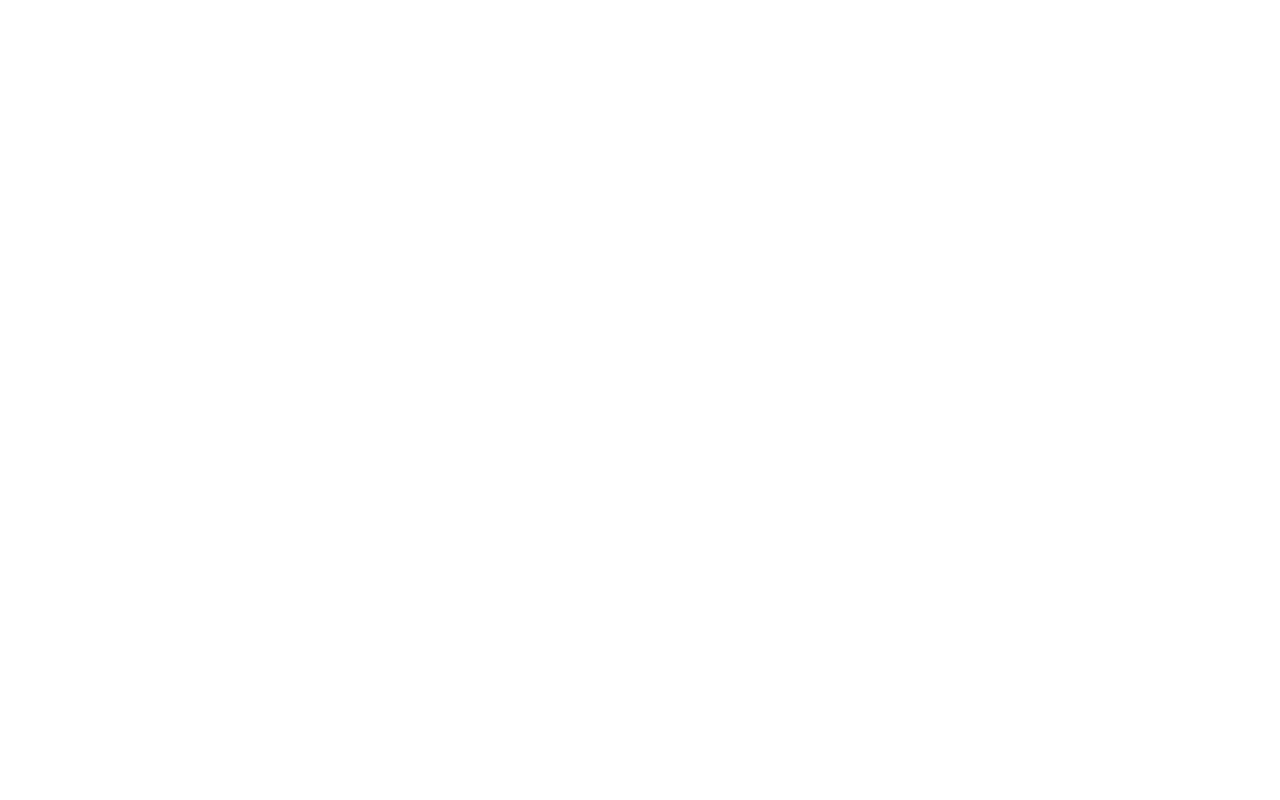
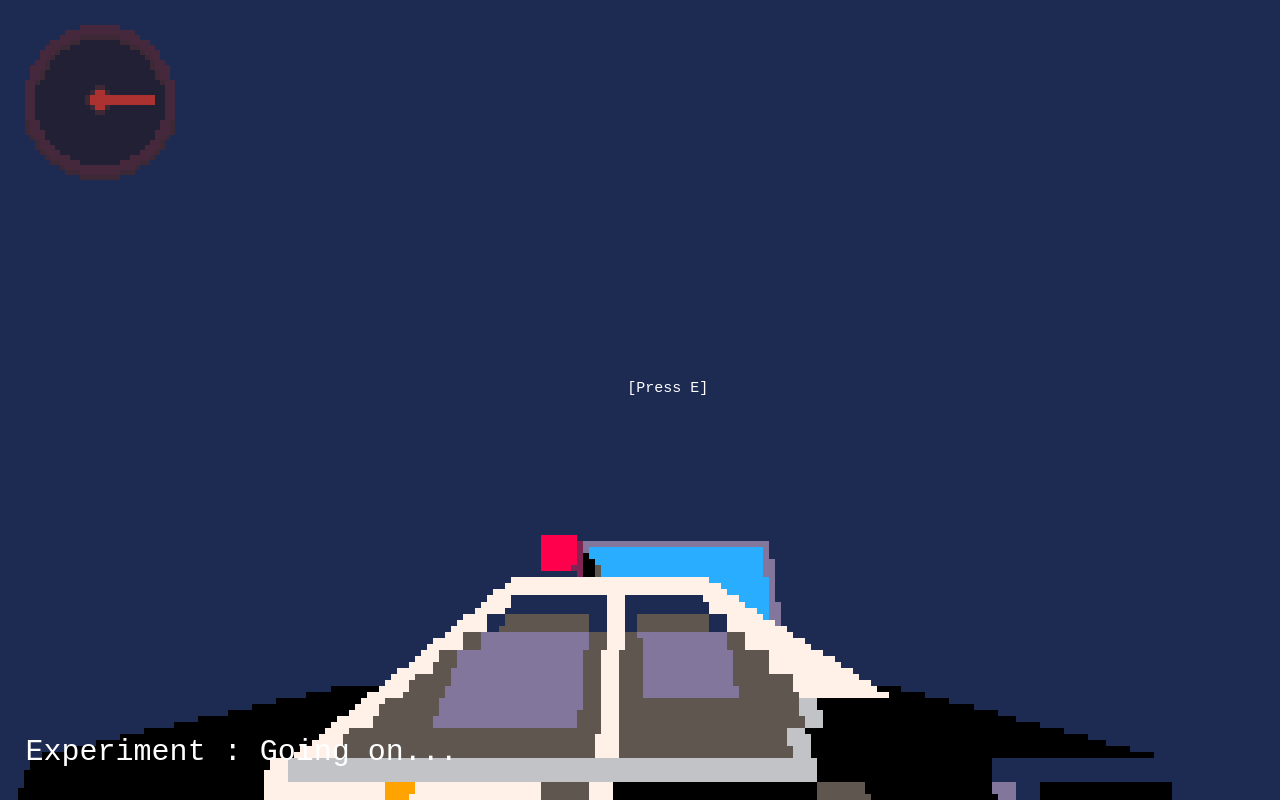
Before and after one commit to mlhoutel/Pico, a plain HTML site: page docs/index.html in a window 1280 px wide. Drawn offline with Linux system fonts and the light colour scheme; animation ran at ten frames a second.

Commit message:
animation

```diff
--- a/docs/src/draw.js
+++ b/docs/src/draw.js
@@ -1,22 +1,38 @@
 import vec3 from './maths.js'
 
 class Sprite {
-  constructor(name, src, pos, abs = false, size, index = 0) {
+  constructor(name, src, pos, pos_abs = false, size = new vec3(1, 1, 1), size_abs = true, num_frame = 1, index = 0) {
     this.name = name
     this.img = new Image()
     this.img.src = src
-    this.abs = abs
     this.pos = pos
+    this.pos_abs = pos_abs
     this.size = size
+    this.size_abs = size_abs
+    this.num_frame = num_frame
     this.index = index
   }
 
   draw(stage, ctx) {
-    if (this.abs) {
-      ctx.drawImage(this.img, stage.width * this.pos.x, stage.height * this.pos.y)
-    } else {
-      ctx.drawImage(this.img, this.pos.x, this.pos.y)
+    let pos_x = this.pos.x
+    let pos_y = this.pos.y
+    let size_x = this.size.x
+    let size_y = this.size.y
+
+    let frame_width = this.img.width / this.num_frame
+    let frame_height = this.img.height
+
+    if (this.pos_abs) {
+      pos_x *= stage.width
+      pos_y *= stage.height
     }
+
+    if (this.size_abs) {
+      size_x *= frame_width
+      size_y *= frame_height
+    }
+
+    ctx.drawImage(this.img, frame_width * this.index, 0, frame_width, frame_height, pos_x, pos_y, size_x, size_y)
   }
 }
 
@@ -34,11 +50,15 @@ class Text {
   draw(stage, ctx) {
     ctx.font = `${this.size}px Courier New`
     ctx.fillStyle = this.color
+    let pos_x = this.pos.x
+    let pos_y = this.pos.y
+
     if (this.abs) {
-      ctx.fillText(this.text, stage.width * this.pos.x, stage.height * this.pos.y)
-    } else {
-      ctx.fillText(this.text, this.pos.x, this.pos.y)
+      pos_x *= stage.width
+      pos_y *= stage.height
     }
+
+    ctx.fillText(this.text, pos_x, pos_y)
   }
 }
 
@@ -50,8 +70,18 @@ class Draw {
     this.background = 'rgba(0,0,0,0)'
   }
 
-  addSprite(name, src, pos = new vec3(), abs = false, size = new vec3(), index = 0) {
-    this.sprites.push(new Sprite(name, src, pos, abs, size, index))
+  addSprite(name, src, pos = new vec3(), pos_abs = false, size = new vec3(1, 1, 0), size_abs = true, num_frame = 1, index = 0) {
+    this.sprites.push(new Sprite(name, src, pos, pos_abs, size, size_abs, num_frame, index))
+  }
+
+  getSprite(name) {
+    const id = this.sprites.findIndex((e) => {
+      return e.name == name
+    })
+    if (id > -1) {
+      return this.sprites[id]
+    }
+    return undefined
   }
 
   addText(name, text, pos = new vec3(), abs = false, size = 30, color = 'white', index = 0) {
@@ -63,6 +93,10 @@ class Draw {
       let ctx = this.stage.getContext('2d')
       ctx.fillStyle = this.background
       ctx.fillRect(0, 0, this.stage.width, this.stage.height)
+
+      ctx.webkitImageSmoothingEnabled = false
+      ctx.mozImageSmoothingEnabled = false
+      ctx.imageSmoothingEnabled = false
 
       for (let i = 0; i < this.sprites.length; i++) {
         this.sprites[i].draw(this.stage, ctx)
--- a/docs/src/scenes.js
+++ b/docs/src/scenes.js
@@ -1,6 +1,6 @@
 import vec3 from './maths.js'
 
-const INITIAL_SCENE = 0
+const INITIAL_SCENE = 1
 
 class Scene {
   constructor(name, active, states, Initialise, Update, Remove) {
@@ -68,14 +68,44 @@ class Scenes {
         },
       },
       {
-        name: 'scene1',
+        name: 'scene1_0',
+        states: { time: 0, refresh: 0, interval: 0.1 },
+        initialise: function () {
+          self.viewer.load('./models/vehicles.txt')
+          self.draw.addText('label', 'Experiment : Going on...', new vec3(0.02, 0.95, 0), true, 30, 'white')
+          self.draw.addSprite('compass', './sprites/compass.png', new vec3(20, 20, 0), false, new vec3(5, 5, 0), true, 16, 0)
+        },
+        update: function (dt) {
+          const target = new vec3(0, 0, 0)
+          const toggle_dist = 5
+
+          const compass = self.draw.getSprite('compass')
+          if (compass != undefined) {
+            // compass.index = (compass.index + 1) % compass.num_frame
+            const angle = Math.atan2(self.player.position.y - target.y, self.player.position.x - target.x) + Math.PI
+            // console.log(angle)
+            compass.index = Math.floor((self.player.rotation.y % Math.PI) * (compass.num_frame / Math.PI))
+          }
+          self.draw.removeText('button')
+          if (Math.sqrt(Math.pow(self.player.position.x - target.x, 2), Math.pow(self.player.position.y - target.y, 2)) < toggle_dist) {
+            self.draw.addText('button', '[Press E]', new vec3(0.49, 0.49, 0), true, 15, 'white')
+            if (self.player.keys['KeyE']) {
+              this.active = false
+            }
+          }
+        },
+        remove: function () {
+          self.draw.removeText('button')
+          self.draw.removeText('label')
+          self.draw.removeSprite('compass')
+        },
+      },
+      {
+        name: 'scene1_1',
         states: {},
         initialise: function () {
-          console.log('test')
           // this.viewer.load('./models/submarine.txt')
-          self.viewer.load('./models/vehicles.txt')
-          self.draw.addSprite('cursor', './sprites/cursor.png', new vec3(0.5, 0.5, 0), true)
-          self.draw.addText('label', 'Experiment : Going on...', new vec3(0.02, 0.95, 0), true, 30, 'white', 0)
+          self.draw.addSprite('cursor', './sprites/cursor.png', new vec3(0.5, 0.5, 0), true, new vec3(1, 1, 0), true)
         },
         update: function (dt) {
           self.draw.removeText('counter')
@@ -83,7 +113,6 @@ class Scenes {
         },
         remove: function () {
           self.draw.removeSprite('cursor', './sprites/cursor.png', new vec3(0.5, 0.5, 0), true)
-          self.draw.removeText('label', 'Experiment : Going on...', new vec3(0.02, 0.95, 0), true, 30, 'white', 0)
         },
       },
     ]
--- a/docs/style.css
+++ b/docs/style.css
@@ -26,8 +26,10 @@ canvas {
 }
 
 #stage {
+  image-rendering: optimizeSpeed;
   image-rendering: -moz-crisp-edges;
-  image-rendering: -webkit-crisp-edges;
-  image-rendering: pixelated;
+  image-rendering: -webkit-optimize-contrast;
+  image-rendering: -o-crisp-edges;
   image-rendering: crisp-edges;
+  image-rendering: optimize-contrast;
 }
```
Also changed, not shown: docs/sprites/compass.png (renamed from docs/sprites/Boussole.png), 2 other files.
